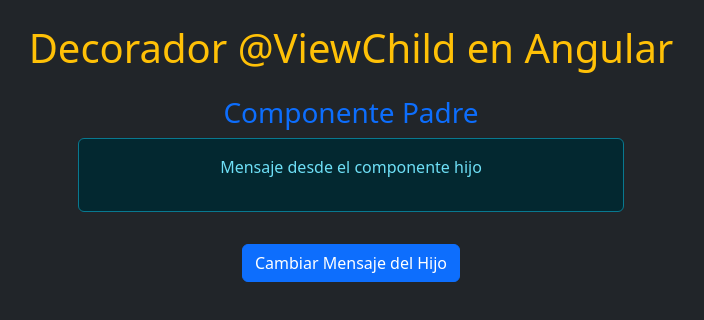
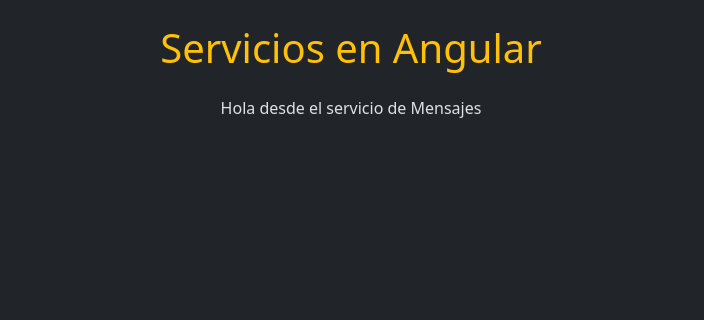
Before and after one commit to AdrianGaray/app-angular, an Angular app: page / in a window 1280 px wide. Shown: the top 320 px of the page, without its empty margins (289-993 px from the left). Built offline with nearby package versions, Linux system fonts and the light colour scheme.

Commit message:
Seccion 7: agregado MensajeService y cambios en app.component

```diff
--- a/src/app/app.component.html
+++ b/src/app/app.component.html
@@ -10,7 +10,8 @@
    <!-- <app-componente-for/> -->
    <!-- <app-padre/>  -->
    <!--<app-view-child/> -->
-   <app-padre/>
+   <!--<app-padre/>-->
+   <p>{{mensaje}}</p>
 </div>
 
 <!-- <app-interpolacion/> -->
--- a/src/app/app.component.ts
+++ b/src/app/app.component.ts
@@ -11,6 +11,7 @@
 import { AgregarTareaComponent } from "./agregar-tarea/agregar-tarea.component";
 import { ComponenteForComponent } from "./componente-for/componente-for.component";
 import { ViewChildComponent } from "./view-child/view-child.component";
+import { MensajeService } from './mensaje.service';
 
 @Component({
   selector: 'app-root',
@@ -19,5 +20,11 @@
   styleUrl: './app.component.css'
 })
 export class AppComponent {
-  title = 'Decorador @ViewChild en Angular';
+  title = 'Servicios en Angular';
+
+  mensaje: string;
+
+  constructor(mensajeService: MensajeService){
+    this.mensaje = mensajeService.obtenerMensaje();
+  }
 }
--- /dev/null
+++ b/src/app/mensaje.service.ts
@@ -0,0 +1,26 @@
+// Esta clase puede ser inyectada como dependencia.
+// Es decir, otros componentes o servicios pueden usar este service.
+import { Injectable } from '@angular/core';
+
+// Esto registra el servicio en el contenedor de dependencias de Angular (DI).
+@Injectable({
+  // providedIn: 'root' significa:
+  // * El servicio es singleton (una sola instancia en toda la app)
+  // * Está disponible en toda la aplicación
+  // * No hace falta agregarlo en providers[] del AppModule
+  // * Es la forma moderna de registrar servicios.
+  providedIn: 'root'
+})
+
+// Define el servicio llamado MensajeService.
+export class MensajeService {
+
+  private mensaje: string = 'Hola desde el servicio de Mensajes';
+
+  // El constructor se ejecuta cuando Angular crea el servicio.
+  constructor() { }
+
+    obtenerMensaje(): string{
+    return this.mensaje;
+  }
+}
```
